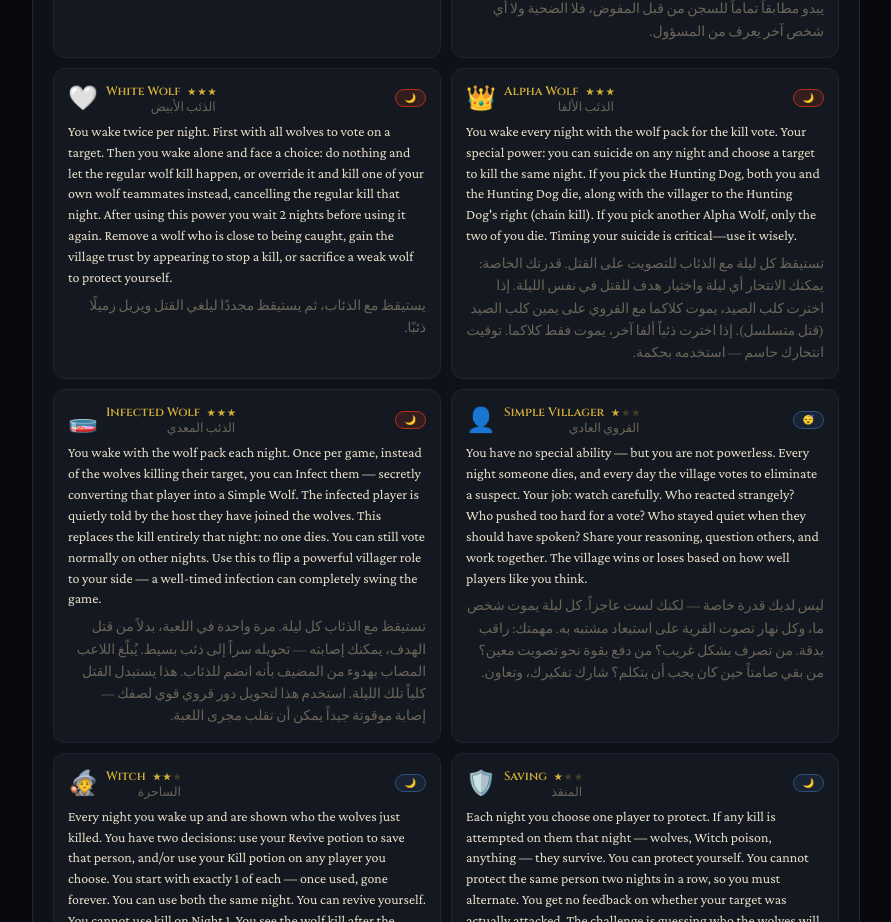
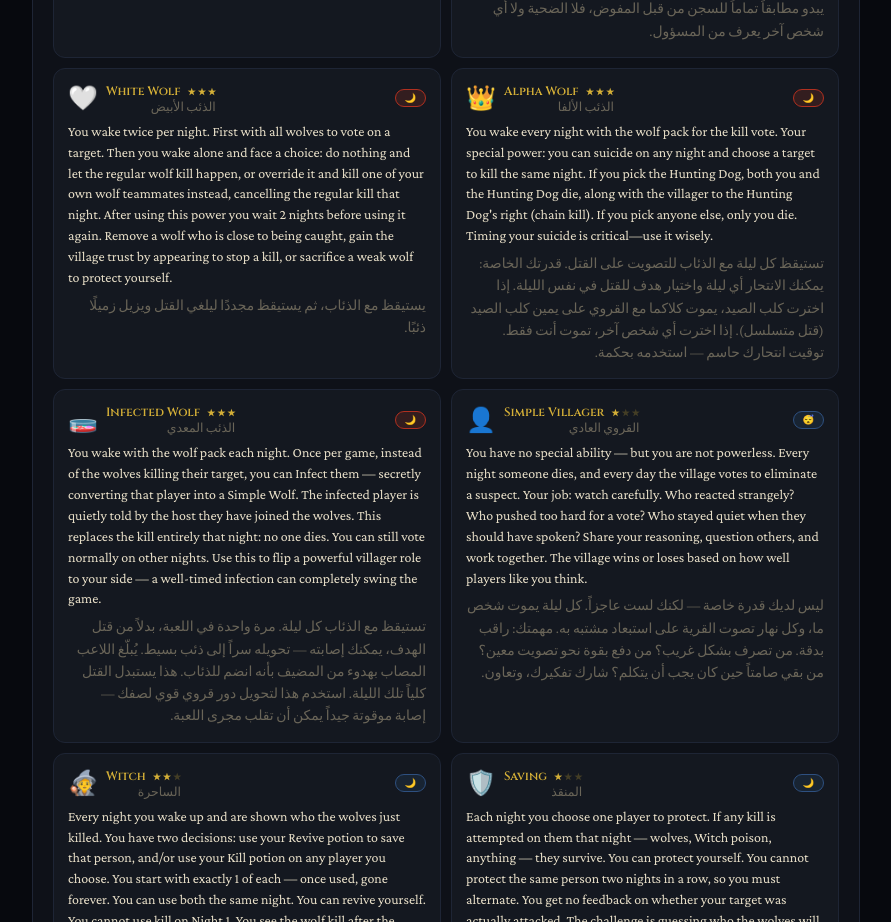
Before and after one commit to MrDla333/LoupGarou, a plain HTML site: page index.html in a window 1280 px wide. Shown: the part 2900-3822 px from the top of the page, without its empty margins (194-1085 px from the left). Drawn offline with nearby package versions, Linux system fonts and the light colour scheme.

Commit message:
Update index.html

```diff
--- a/index.html
+++ b/index.html
@@ -1054,8 +1054,8 @@ const ROLES = [
     maxCount: 1,
     nameEn: 'Alpha Wolf',
     nameAr: 'الذئب الألفا',
-    descEn: 'You wake every night with the wolf pack for the kill vote. Your special power: you can suicide on any night and choose a target to kill the same night. If you pick the Hunting Dog, both you and the Hunting Dog die, along with the villager to the Hunting Dog\'s right (chain kill). If you pick another Alpha Wolf, only the two of you die. Timing your suicide is critical—use it wisely.',
-    descAr: 'تستيقظ كل ليلة مع الذئاب للتصويت على القتل. قدرتك الخاصة: يمكنك الانتحار أي ليلة واختيار هدف للقتل في نفس الليلة. إذا اخترت كلب الصيد، يموت كلاكما مع القروي على يمين كلب الصيد (قتل متسلسل). إذا اخترت ذئباً ألفا آخر، يموت فقط كلاكما. توقيت انتحارك حاسم — استخدمه بحكمة.',
+    descEn: 'You wake every night with the wolf pack for the kill vote. Your special power: you can suicide on any night and choose a target to kill the same night. If you pick the Hunting Dog, both you and the Hunting Dog die, along with the villager to the Hunting Dog\'s right (chain kill). If you pick anyone else, only you die. Timing your suicide is critical—use it wisely.',
+    descAr: 'تستيقظ كل ليلة مع الذئاب للتصويت على القتل. قدرتك الخاصة: يمكنك الانتحار أي ليلة واختيار هدف للقتل في نفس الليلة. إذا اخترت كلب الصيد، يموت كلاكما مع القروي على يمين كلب الصيد (قتل متسلسل). إذا اخترت أي شخص آخر، تموت أنت فقط. توقيت انتحارك حاسم — استخدمه بحكمة.',
     difficulty: 3
   },
 
```
